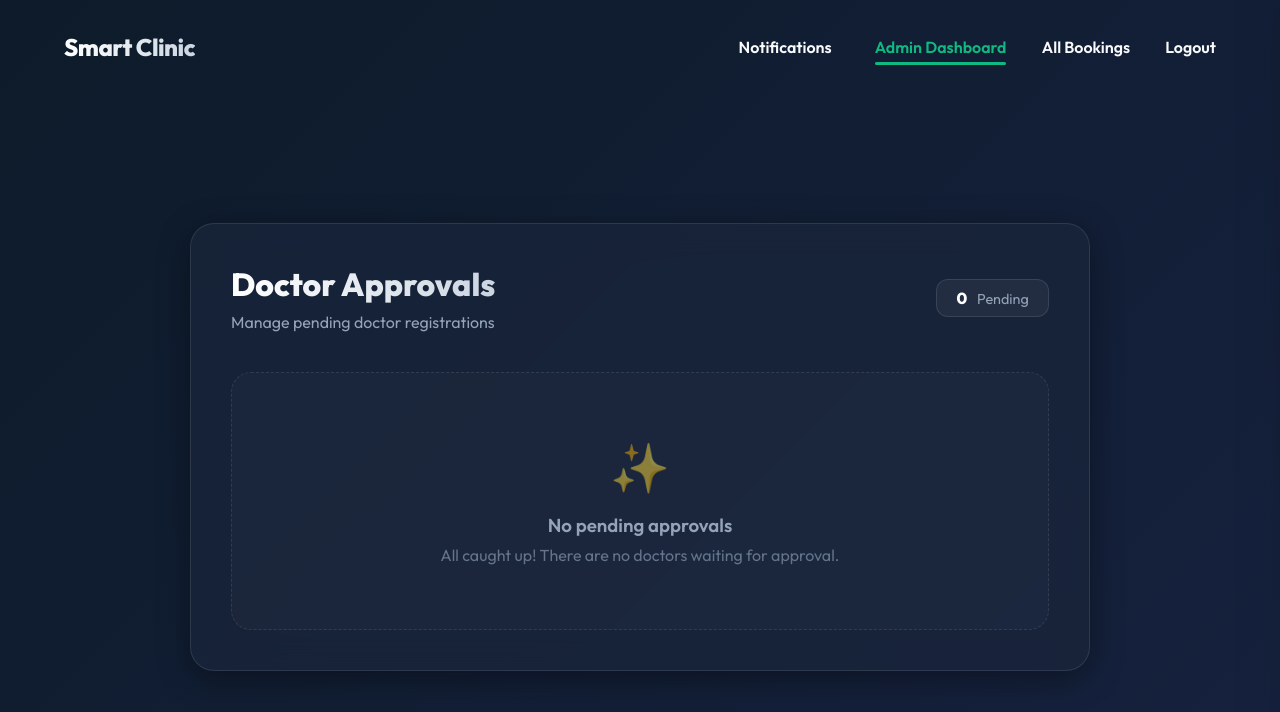
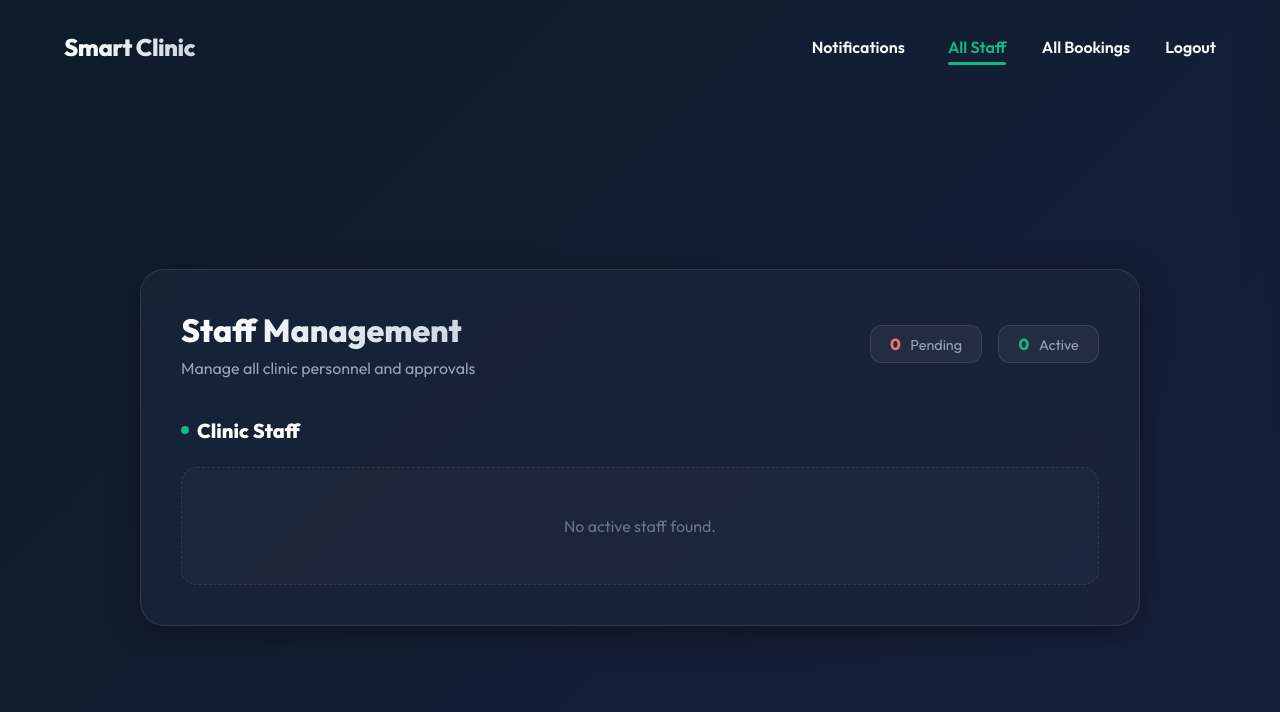
Before and after one commit to peerawattae/Smart_Clinic, a Django app: page /admin-dashboard/ in a window 1280 px wide. Shown: the top 712 px of the page. Run offline with Django 5.2, Linux system fonts and the light colour scheme; the visitor is signed in with stand-in values (Sample User, id 1); data comes from the database, SQL or seed files in the repository.

Commit message:
add new feature all staff page which show all staff and new staff wait for approve

```diff
--- a/users/templates/users/admin_dashboard.html
+++ b/users/templates/users/admin_dashboard.html
@@ -1,96 +1,156 @@
 {% extends 'users/base.html' %}
 
-{% block title %}Admin Dashboard - Smart Clinic{% endblock %}
+{% block title %}Staff Management - Smart Clinic{% endblock %}
 
 {% block content %}
-<div class="glass-panel" style="max-width: 900px; padding: 2.5rem;">
+<div class="glass-panel" style="max-width: 1000px; padding: 2.5rem;">
     <div style="display: flex; justify-content: space-between; align-items: center; margin-bottom: 2.5rem;">
         <div>
             <h1 style="font-size: 2rem; font-weight: 800; background: linear-gradient(to right, #FFFFFF, #CBD5E1); -webkit-background-clip: text; background-clip: text; -webkit-text-fill-color: transparent;">
-                Doctor Approvals
+                Staff Management
             </h1>
-            <p style="color: #94A3B8; margin-top: 0.5rem;">Manage pending doctor registrations</p>
+            <p style="color: #94A3B8; margin-top: 0.5rem;">Manage all clinic personnel and approvals</p>
+        </div>
+        <div style="display: flex; gap: 1rem;">
+            <div style="background: rgba(255, 255, 255, 0.05); padding: 0.5rem 1.2rem; border-radius: 12px; border: 1px solid rgba(255, 255, 255, 0.1);">
+                <span style="font-weight: 700; color: #F87171;">{{ pending_doctors.count }}</span>
+                <span style="color: #94A3B8; font-size: 0.9rem; margin-left: 0.4rem;">Pending</span>
             </div>
             <div style="background: rgba(255, 255, 255, 0.05); padding: 0.5rem 1.2rem; border-radius: 12px; border: 1px solid rgba(255, 255, 255, 0.1);">
-            <span style="font-weight: 700; color: white;">{{ pending_doctors.count }}</span>
-            <span style="color: #94A3B8; font-size: 0.9rem; margin-left: 0.4rem;">Pending</span>
+                <span style="font-weight: 700; color: #10B981;">{{ active_staff.count }}</span>
+                <span style="color: #94A3B8; font-size: 0.9rem; margin-left: 0.4rem;">Active</span>
+            </div>
         </div>
     </div>
 
+    <!-- PENDING APPROVALS SECTION -->
     {% if pending_doctors %}
-        <div style="display: grid; gap: 1.5rem;">
+    <h2 style="font-size: 1.25rem; color: #F87171; margin-bottom: 1.5rem; display: flex; align-items: center; gap: 0.5rem;">
+        <span style="background: #F87171; width: 8px; height: 8px; border-radius: 50%;"></span>
+        Pending Approvals
+    </h2>
+    <div style="display: grid; gap: 1.5rem; margin-bottom: 3rem;">
         {% for doctor in pending_doctors %}
-                <div class="doctor-card" style="background: rgba(255, 255, 255, 0.03); border: 1px solid rgba(255, 255, 255, 0.08); border-radius: 20px; padding: 1.5rem; transition: all 0.3s ease;">
+            <div class="staff-card pending" style="background: rgba(248, 113, 113, 0.03); border: 1px solid rgba(248, 113, 113, 0.15); border-radius: 20px; padding: 1.5rem; transition: all 0.3s ease;">
                 <div style="display: flex; justify-content: space-between; align-items: flex-start;">
                     <div style="display: flex; gap: 1.5rem; align-items: center;">
-                            <div style="width: 60px; height: 60px; background: linear-gradient(135deg, #1E293B 0%, #334155 100%); border-radius: 16px; display: flex; align-items: center; justify-content: center; font-size: 1.5rem; border: 1px solid rgba(255,255,255,0.1);">
+                        <div style="width: 50px; height: 50px; background: rgba(248, 113, 113, 0.1); border-radius: 12px; display: flex; align-items: center; justify-content: center; font-size: 1.25rem;">
                             👨‍⚕️
                         </div>
                         <div>
-                                <h3 style="font-size: 1.2rem; font-weight: 700; color: white;">{{ doctor.get_full_name }}</h3>
-                                <div style="display: flex; gap: 1rem; margin-top: 0.4rem;">
-                                    <span style="font-size: 0.85rem; color: #94A3B8; background: rgba(255,255,255,0.05); padding: 2px 8px; border-radius: 6px;">
-                                        {{ doctor.doctor_profile.specialization }}
-                                    </span>
-                                    <span style="font-size: 0.85rem; color: #94A3B8; background: rgba(255,255,255,0.05); padding: 2px 8px; border-radius: 6px;">
-                                        {{ doctor.doctor_profile.years_of_experience }} Years Exp.
-                                    </span>
+                            <h3 style="font-size: 1.1rem; font-weight: 700; color: white;">{{ doctor.get_full_name }}</h3>
+                            <span style="font-size: 0.8rem; color: #F87171; text-transform: uppercase; font-weight: 800; letter-spacing: 0.5px;">{{ doctor.get_role_display }}</span>
+                        </div>
+                    </div>
+                    <div style="display: flex; gap: 0.8rem;">
+                        <form action="{% url 'approve_doctor' doctor.id %}" method="POST" style="margin: 0; gap: 0;">
+                            {% csrf_token %}
+                            <input type="hidden" name="action" value="approve">
+                            <button type="submit" class="btn" style="padding: 0.5rem 1rem; font-size: 0.85rem; background: #10B981; color: white;">Approve</button>
+                        </form>
+                        <form action="{% url 'approve_doctor' doctor.id %}" method="POST" style="margin: 0; gap: 0;">
+                            {% csrf_token %}
+                            <input type="hidden" name="action" value="reject">
+                            <button type="submit" class="btn btn-outline" style="padding: 0.5rem 1rem; font-size: 0.85rem; border-color: rgba(248, 113, 113, 0.3); color: #F87171;">Reject</button>
+                        </form>
+                    </div>
+                </div>
+                <!-- Mini Details -->
+                <div style="margin-top: 1rem; font-size: 0.9rem; color: #94A3B8; display: grid; grid-template-columns: 1fr 1fr; gap: 1rem;">
+                    <span><strong>Spec:</strong> {{ doctor.doctor_profile.specialization }}</span>
+                    <span><strong>License:</strong> {{ doctor.doctor_profile.license_number }}</span>
+                </div>
+            </div>
+        {% endfor %}
+    </div>
+    {% endif %}
+
+    <!-- ACTIVE STAFF SECTION -->
+    <h2 style="font-size: 1.25rem; color: white; margin-bottom: 1.5rem; display: flex; align-items: center; gap: 0.5rem;">
+        <span style="background: #10B981; width: 8px; height: 8px; border-radius: 50%;"></span>
+        Clinic Staff
+    </h2>
+    <div style="display: grid; gap: 1rem;">
+        {% for staff in active_staff %}
+            <div class="staff-card" style="background: rgba(255, 255, 255, 0.03); border: 1px solid rgba(255, 255, 255, 0.08); border-radius: 16px; padding: 1.25rem; transition: all 0.3s ease;">
+                <div style="display: flex; justify-content: space-between; align-items: center;">
+                    <div style="display: flex; gap: 1.25rem; align-items: center;">
+                        <div style="width: 45px; height: 45px; background: rgba(255, 255, 255, 0.05); border-radius: 10px; display: flex; align-items: center; justify-content: center; font-size: 1.1rem;">
+                            {% if staff.role == 'doctor' %}👨‍⚕️{% elif staff.role == 'nurse' %}👩‍⚕️{% else %}👤{% endif %}
+                        </div>
+                        <div>
+                            <h3 style="font-size: 1rem; font-weight: 600; color: white;">{{ staff.get_full_name }}</h3>
+                            <div style="display: flex; gap: 0.8rem; align-items: center; margin-top: 0.2rem;">
+                                <span style="font-size: 0.75rem; color: #94A3B8; background: rgba(255,255,255,0.05); padding: 1px 6px; border-radius: 4px;">{{ staff.get_role_display }}</span>
+                                <span style="font-size: 0.75rem; color: #64748B;">{{ staff.email }}</span>
                             </div>
                         </div>
                     </div>
-                        <div style="display: flex; gap: 0.8rem;">
-                            <form action="{% url 'approve_doctor' doctor.id %}" method="POST" style="display: inline; gap: 0;">
+                    <div style="display: flex; gap: 0.6rem;">
+                        <button onclick="toggleDetails('{{ staff.id }}')" class="btn btn-outline" style="padding: 0.4rem 0.8rem; font-size: 0.8rem;">Details</button>
+                        <form action="{% url 'toggle_staff_status' staff.id %}" method="POST" style="margin: 0; gap: 0;">
                             {% csrf_token %}
-                                <input type="hidden" name="action" value="approve">
-                                <button type="submit" class="btn" style="padding: 0.6rem 1.2rem; font-size: 0.9rem; background: #10B981; color: white;">
-                                    Approve
-                                </button>
-                            </form>
-                            <form action="{% url 'approve_doctor' doctor.id %}" method="POST" style="display: inline; gap: 0;">
-                                {% csrf_token %}
-                                <input type="hidden" name="action" value="reject">
-                                <button type="submit" class="btn btn-outline" style="padding: 0.6rem 1.2rem; font-size: 0.9rem; border-color: rgba(248, 113, 113, 0.3); color: #F87171;">
-                                    Reject
-                                </button>
+                            <button type="submit" class="btn btn-outline" style="padding: 0.4rem 0.8rem; font-size: 0.8rem; border-color: rgba(248, 113, 113, 0.2); color: rgba(248, 113, 113, 0.8);">Remove Approval</button>
                         </form>
                     </div>
                 </div>
 
-                    <div style="margin-top: 1.2rem; padding-top: 1.2rem; border-top: 1px solid rgba(255,255,255,0.05);">
-                        <div style="display: grid; grid-template-columns: 1fr 1fr; gap: 1rem;">
+                <!-- Expanded Details (Hidden by default) -->
+                <div id="details-{{ staff.id }}" style="display: none; margin-top: 1.25rem; padding-top: 1.25rem; border-top: 1px solid rgba(255,255,255,0.05); animation: fadeIn 0.3s ease;">
+                    <div style="display: grid; grid-template-columns: 1fr 1fr; gap: 1.5rem; font-size: 0.9rem;">
                         <div>
-                                <label style="display: block; margin-bottom: 0.2rem;">Email</label>
-                                <span style="font-size: 0.95rem; color: #CBD5E1;">{{ doctor.email }}</span>
+                            <p style="color: #64748B; margin-bottom: 0.3rem;">Phone</p>
+                            <p style="color: #CBD5E1;">{{ staff.phone|default:"Not provided" }}</p>
+                        </div>
+                        {% if staff.role == 'doctor' %}
+                        <div>
+                            <p style="color: #64748B; margin-bottom: 0.3rem;">Specialization</p>
+                            <p style="color: #CBD5E1;">{{ staff.doctor_profile.specialization }}</p>
                         </div>
                         <div>
-                                <label style="display: block; margin-bottom: 0.2rem;">License No.</label>
-                                <span style="font-size: 0.95rem; color: #CBD5E1;">{{ doctor.doctor_profile.license_number }}</span>
+                            <p style="color: #64748B; margin-bottom: 0.3rem;">License Number</p>
+                            <p style="color: #CBD5E1;">{{ staff.doctor_profile.license_number }}</p>
                         </div>
+                        <div>
+                            <p style="color: #64748B; margin-bottom: 0.3rem;">Experience</p>
+                            <p style="color: #CBD5E1;">{{ staff.doctor_profile.years_of_experience }} Years</p>
                         </div>
-                        {% if doctor.doctor_profile.bio %}
-                        <div style="margin-top: 1rem;">
-                            <label style="display: block; margin-bottom: 0.2rem;">Bio</label>
-                            <p style="font-size: 0.9rem; color: #94A3B8; line-height: 1.5;">{{ doctor.doctor_profile.bio }}</p>
+                        <div style="grid-column: span 2;">
+                            <p style="color: #64748B; margin-bottom: 0.3rem;">Bio</p>
+                            <p style="color: #94A3B8; line-height: 1.5;">{{ staff.doctor_profile.bio|default:"No bio available." }}</p>
                         </div>
                         {% endif %}
                     </div>
                 </div>
+            </div>
+        {% empty %}
+            <div style="text-align: center; padding: 3rem; color: #64748B; background: rgba(255,255,255,0.02); border-radius: 16px; border: 1px dashed rgba(255,255,255,0.1);">
+                No active staff found.
+            </div>
         {% endfor %}
     </div>
-    {% else %}
-        <div style="text-align: center; padding: 4rem 2rem; background: rgba(255,255,255,0.02); border-radius: 20px; border: 1px dashed rgba(255,255,255,0.1);">
-            <div style="font-size: 3rem; margin-bottom: 1rem; opacity: 0.5;">✨</div>
-            <h3 style="color: #94A3B8; font-weight: 600;">No pending approvals</h3>
-            <p style="color: #64748B; margin-top: 0.5rem;">All caught up! There are no doctors waiting for approval.</p>
-        </div>
-    {% endif %}
 </div>
 
+<script>
+    function toggleDetails(id) {
+        const details = document.getElementById(`details-${id}`);
+        const isVisible = details.style.display === 'block';
+        details.style.display = isVisible ? 'none' : 'block';
+    }
+</script>
+
 <style>
-    .doctor-card:hover {
+    .staff-card:hover {
         background: rgba(255, 255, 255, 0.05) !important;
-        border-color: rgba(255, 255, 255, 0.15) !important;
         transform: translateY(-2px);
+    }
+    .staff-card.pending:hover {
+        background: rgba(248, 113, 113, 0.05) !important;
+        border-color: rgba(248, 113, 113, 0.3) !important;
+    }
+    @keyframes fadeIn {
+        from { opacity: 0; transform: translateY(-10px); }
+        to { opacity: 1; transform: translateY(0); }
     }
 </style>
 {% endblock %}
--- a/users/templates/users/base.html
+++ b/users/templates/users/base.html
@@ -401,7 +401,7 @@
                 </a>
 
                 {% if request.user.is_staff %}
-                    <a href="{% url 'admin_dashboard' %}" class="{% if request.resolver_match.url_name == 'admin_dashboard' %}active{% endif %}">Admin Dashboard</a>
+                    <a href="{% url 'admin_dashboard' %}" class="{% if request.resolver_match.url_name == 'admin_dashboard' %}active{% endif %}">All Staff</a>
                 {% endif %}
 
                 <a href="{% url 'appointments:appointment_list' %}" class="{% if request.resolver_match.view_name == 'appointments:appointment_list' %}active{% endif %}">
--- a/users/urls.py
+++ b/users/urls.py
@@ -12,4 +12,5 @@ urlpatterns = [
     path('notifications/clear-all/', views.clear_all_notifications, name='clear_all_notifications'),
     path('admin-dashboard/', views.admin_dashboard, name='admin_dashboard'),
     path('approve-doctor/<int:user_id>/', views.approve_doctor, name='approve_doctor'),
+    path('toggle-staff/<int:user_id>/', views.toggle_staff_status, name='toggle_staff_status'),
 ]
--- a/users/views.py
+++ b/users/views.py
@@ -117,8 +117,14 @@ def clear_all_notifications(request):
 @staff_member_required
 def admin_dashboard(request):
     pending_doctors = User.objects.filter(role=User.Role.DOCTOR, is_active=False)
+    active_staff = User.objects.filter(
+        role__in=[User.Role.DOCTOR, User.Role.NURSE, User.Role.STAFF, User.Role.ADMIN],
+        is_active=True
+    ).exclude(id=request.user.id).order_by('role', 'first_name')
+
     return render(request, 'users/admin_dashboard.html', {
-        'pending_doctors': pending_doctors
+        'pending_doctors': pending_doctors,
+        'active_staff': active_staff
     })
 
 @staff_member_required
@@ -141,3 +147,21 @@ def approve_doctor(request, user_id):
 
         return redirect('admin_dashboard')
     return redirect('admin_dashboard')
+
+@staff_member_required
+def toggle_staff_status(request, user_id):
+    if request.method == 'POST':
+        user = get_object_or_404(User, id=user_id)
+        if user.is_staff or user.role in [User.Role.DOCTOR, User.Role.NURSE, User.Role.STAFF, User.Role.ADMIN]:
+            user.is_active = not user.is_active
+            user.save()
+
+            action = "activated" if user.is_active else "deactivated"
+            Notification.objects.create(
+                user=user,
+                title=f"Account {action.capitalize()}",
+                message=f"Your account has been {action} by an administrator."
+            )
+
+        return redirect('admin_dashboard')
+    return redirect('admin_dashboard')
```
Lines whose indentation alone changed are shown as unchanged.
